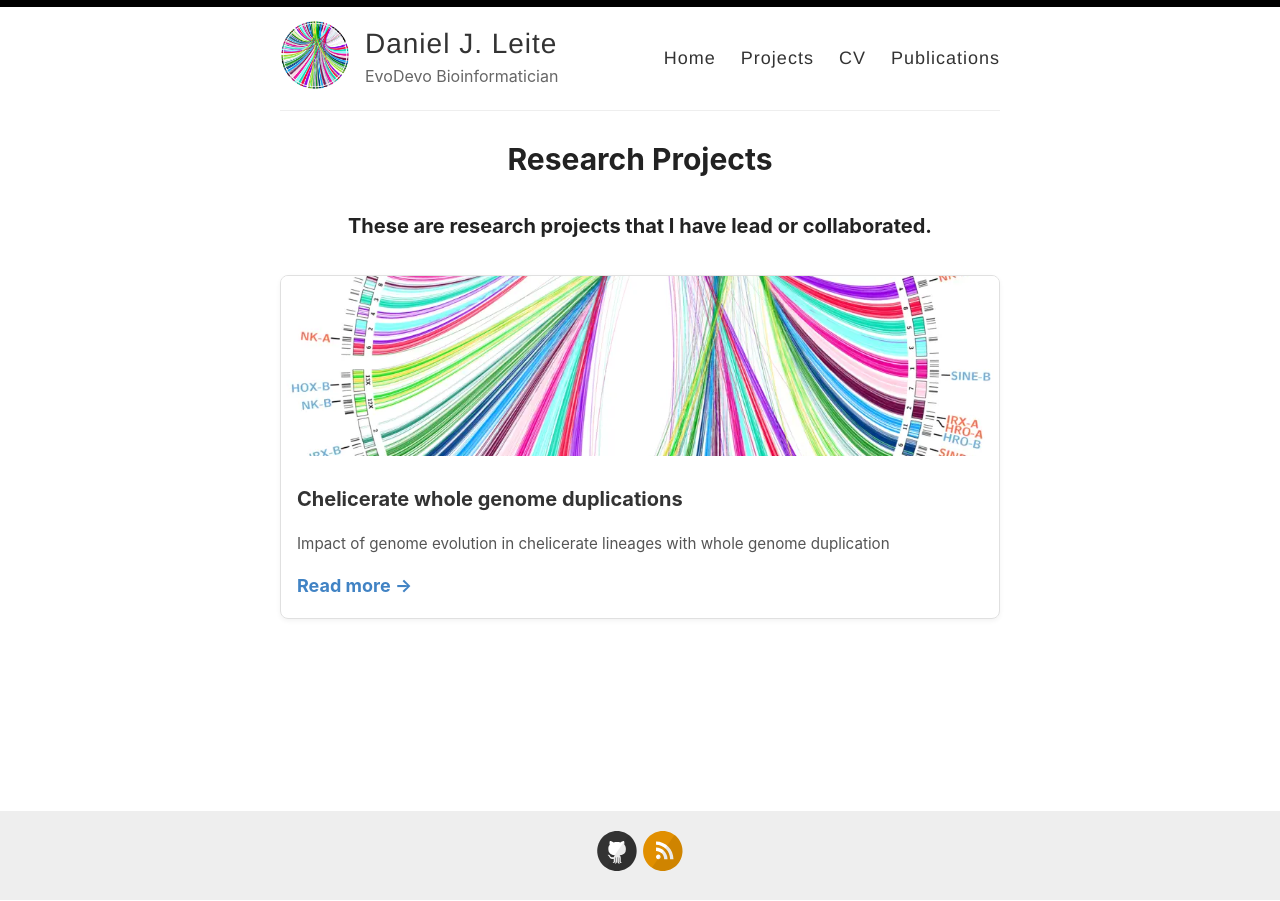
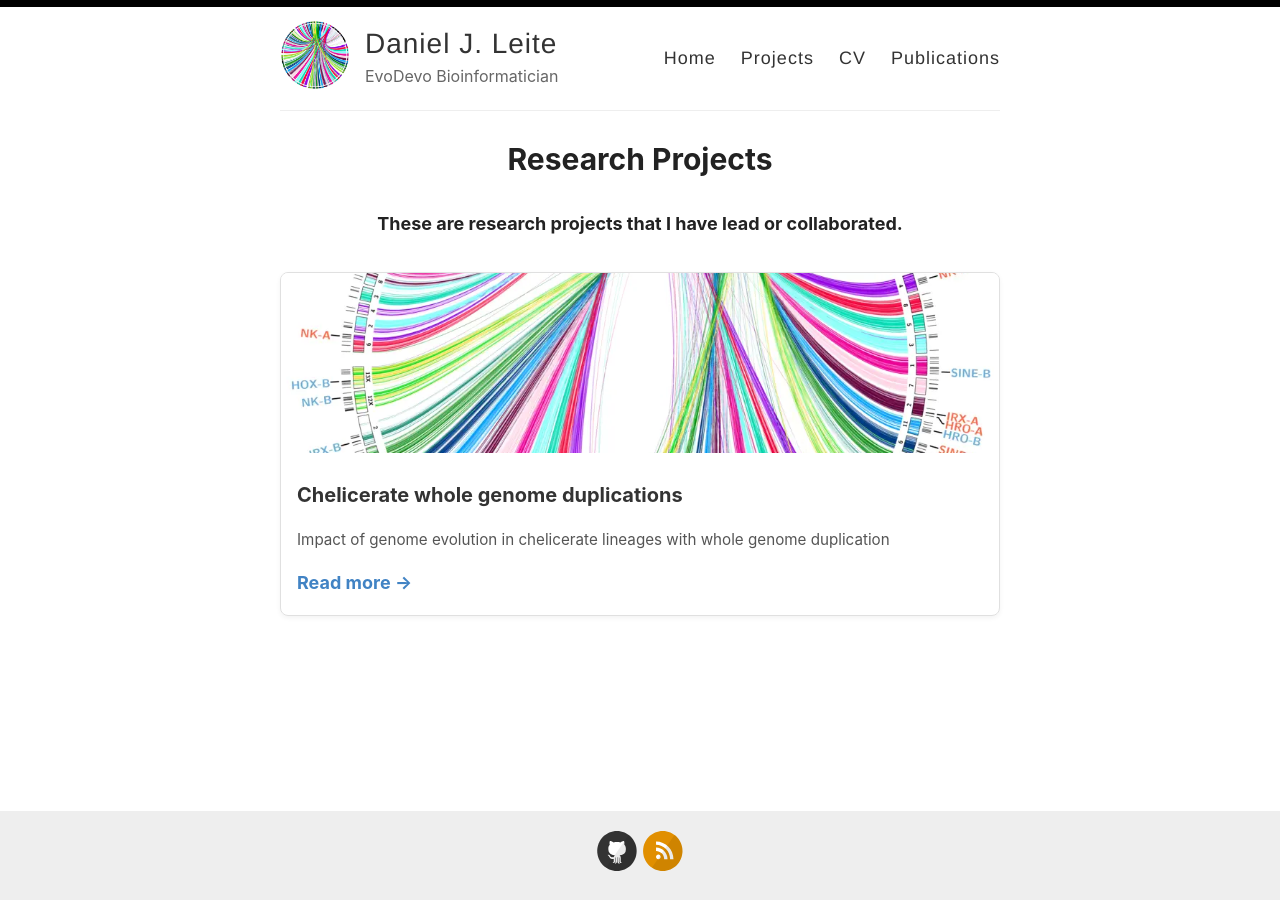
Before and after one commit to djleite/djleite.github.io, a Jekyll site: the page built from _pages/projects.md, in a window 1280 px wide. Built offline with Jekyll 4.4.1, drawn with Linux system fonts in a browser that asks for light colours.

Commit message:
projects page

```diff
--- a/_pages/projects.md
+++ b/_pages/projects.md
@@ -4,9 +4,9 @@
 permalink: /projects/
 ---
 
-<h3 style="margin-top: 2rem; margin-bottom: 1rem; text-align: center;">
+<h4 style="margin-top: 2rem; margin-bottom: 1rem; text-align: center;">
   These are research projects that I have lead or collaborated.
-</h3>
+</h4>
 
 <div style="display: grid; grid-template-columns: repeat(auto-fit, minmax(280px, 1fr)); gap: 2rem; margin-top: 2rem;">
   {% for post in site.posts %}
```
